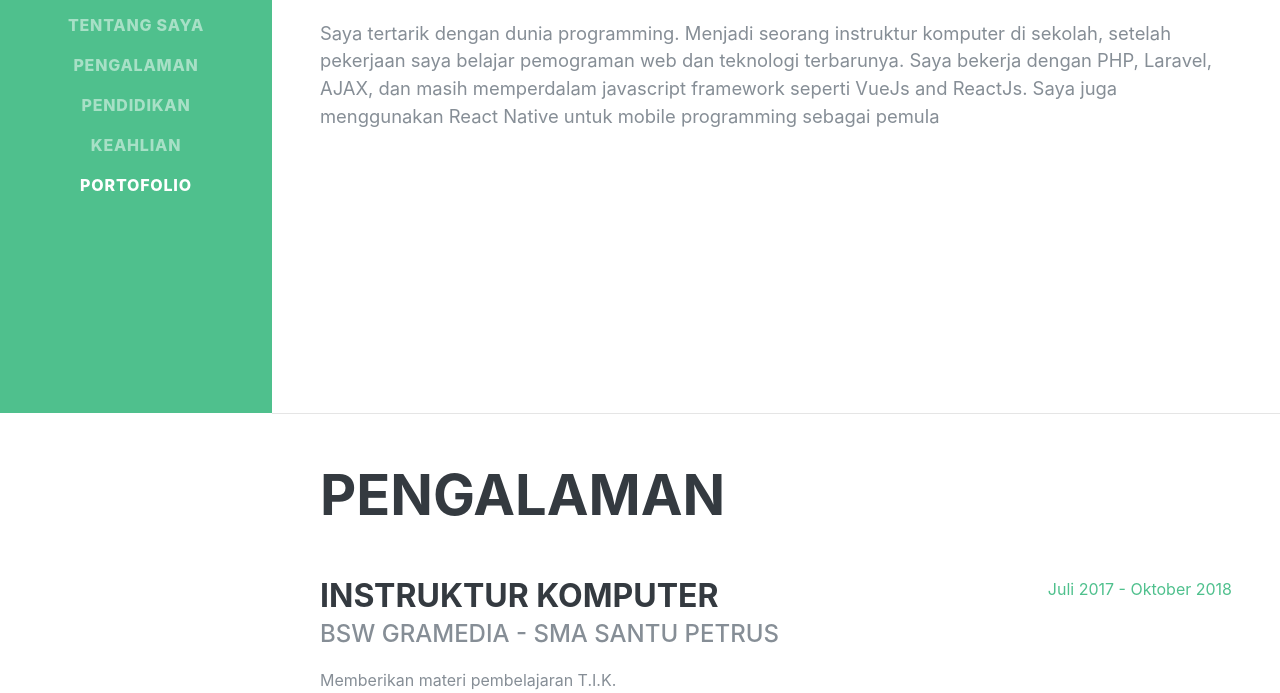
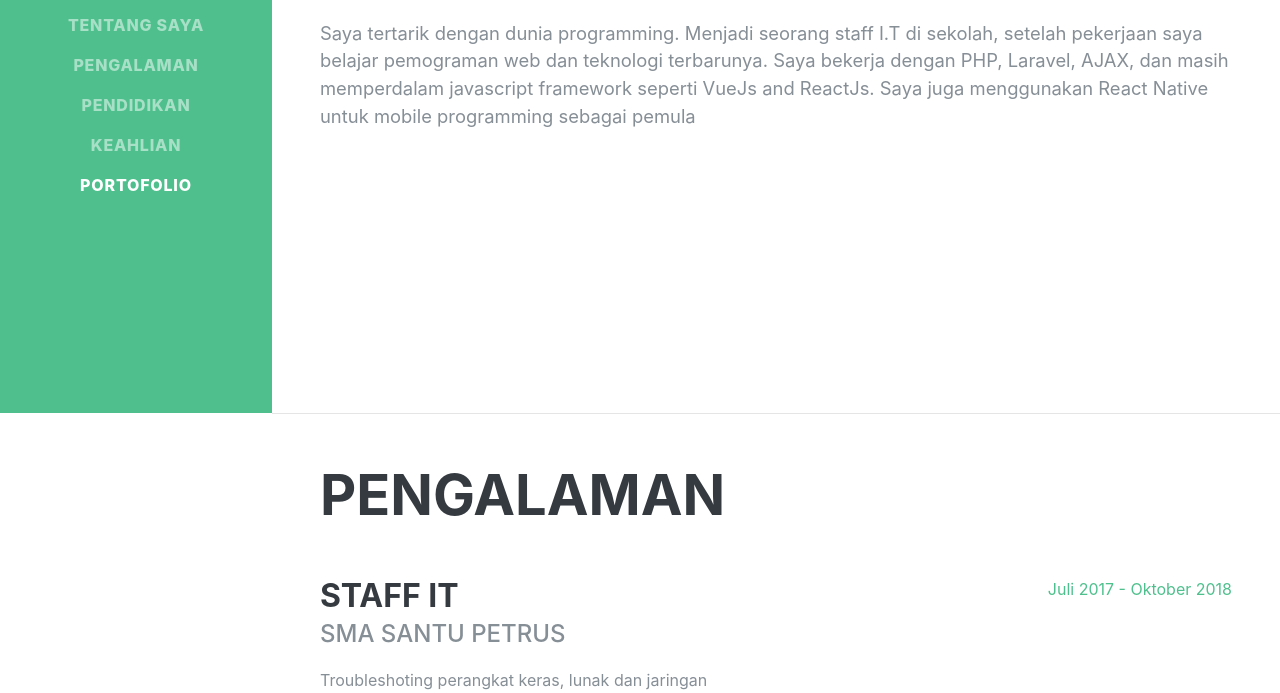
Before and after one commit to aditarigan/cv, a plain HTML site: page index.html in a window 1280 px wide. Shown: the part 387-1080 px from the top of the page. Drawn offline with Linux system fonts and the light colour scheme; a web font is replaced by a local one.

Commit message:
deskripsi

```diff
--- a/index.html
+++ b/index.html
@@ -66,7 +66,7 @@
 				<div class="subheading mb-5">Medan, <i class="fa fa-phone"></i> 082277216907 ·
 					<a href="mailto:name@email.com"><i class="fa fa-envelope"> </i> adfbit92@gmail.com</a>
 				</div>
-				<p class="lead mb-5">Saya tertarik dengan dunia programming. Menjadi seorang instruktur komputer di sekolah, setelah pekerjaan saya belajar pemograman web dan teknologi terbarunya. Saya bekerja dengan PHP, Laravel, AJAX, dan masih memperdalam javascript framework seperti VueJs and ReactJs. Saya juga menggunakan React Native untuk mobile programming sebagai pemula</p>
+				<p class="lead mb-5">Saya tertarik dengan dunia programming. Menjadi seorang staff I.T di sekolah, setelah pekerjaan saya belajar pemograman web dan teknologi terbarunya. Saya bekerja dengan PHP, Laravel, AJAX, dan masih memperdalam javascript framework seperti VueJs and ReactJs. Saya juga menggunakan React Native untuk mobile programming sebagai pemula</p>
 				<!-- <div class="social-icons">
 					<a href="#">
 						<i class="fab fa-linkedin-in"></i>
@@ -92,12 +92,10 @@
 
 				<div class="resume-item d-flex flex-column flex-md-row mb-5">
 					<div class="resume-content mr-auto">
-						<h3 class="mb-0">Instruktur Komputer</h3>
-						<div class="subheading mb-3">BSW Gramedia - SMA Santu Petrus</div>
-						<p>Memberikan materi pembelajaran T.I.K.</p>
+						<h3 class="mb-0">Staff IT</h3>
+						<div class="subheading mb-3">SMA Santu Petrus</div>
 						<p>Troubleshoting perangkat keras, lunak dan jaringan</p>
 						<p>Membangun jaringan komputer UNBK</p>
-						<p>Memberikan materi olimpiade sains komputer</p>
 					</div>
 					<div class="resume-date text-md-right">
 						<span class="text-primary">Juli 2017 - Oktober 2018</span>
```
